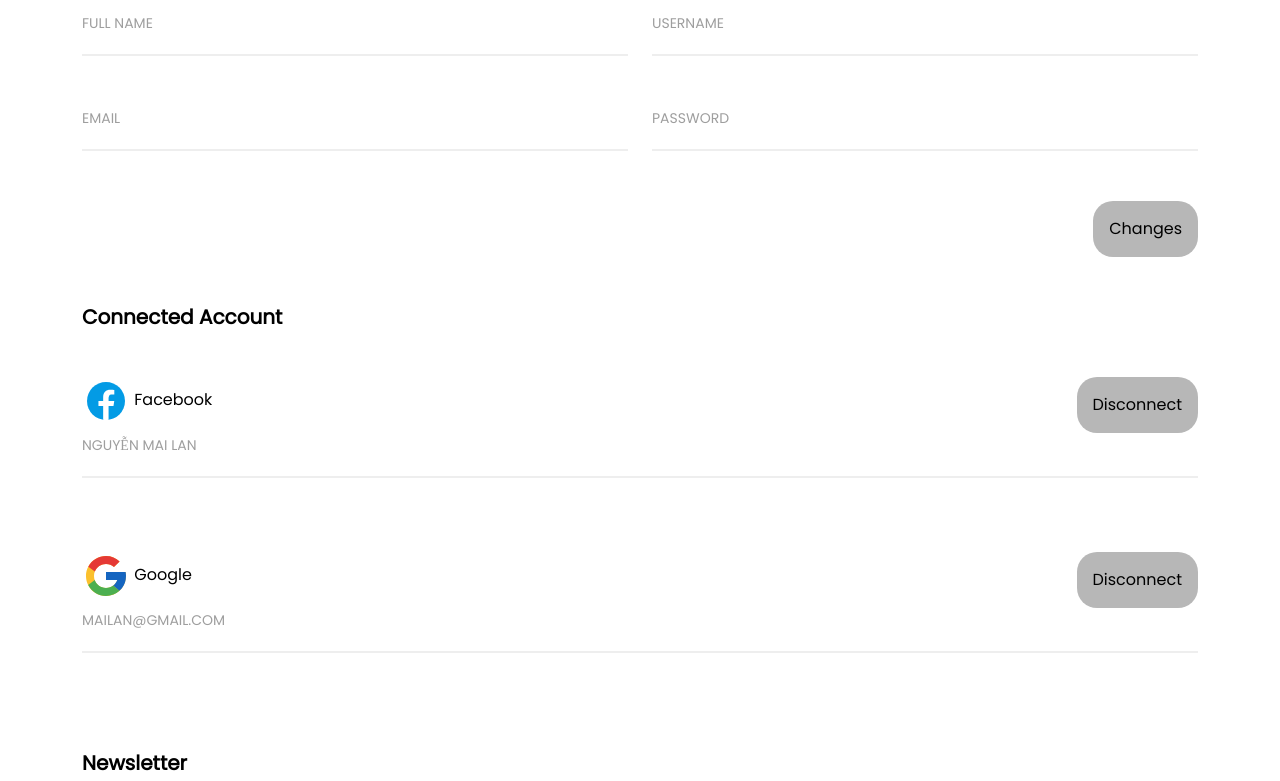
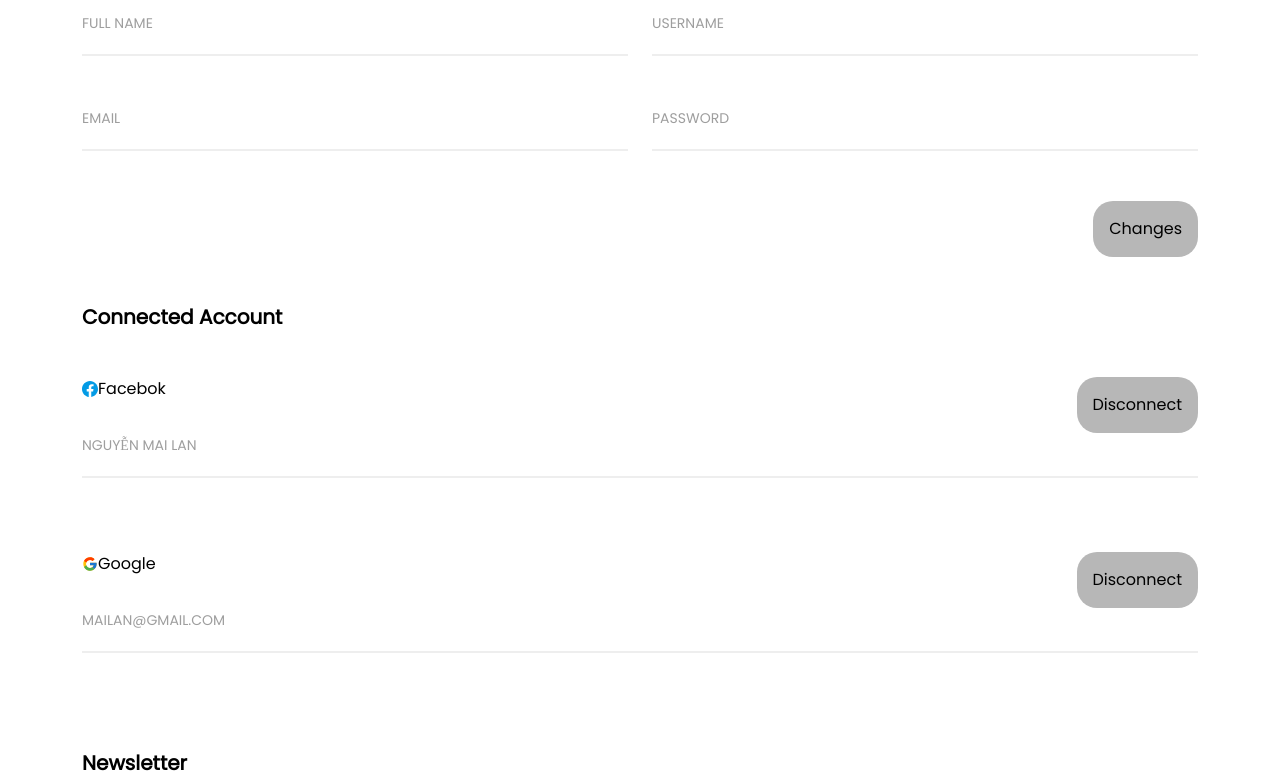
Before and after one commit to TITO-TRAINING/REACT, a React (Vite) app: page /profile in a window 1280 px wide. Shown: the part 503-1284 px from the top of the page. Built offline with nearby package versions, Linux system fonts and the light colour scheme.

Commit message:
update: icon in profile

```diff
--- a/src/dataMock/index.ts
+++ b/src/dataMock/index.ts
@@ -357,4 +357,5 @@ export default {
   dataCardDevelopers,
   dataLinhNav,
   dataFormInputProfile,
+  dataImgAbout,
 };
--- a/src/pages/Profile/index.tsx
+++ b/src/pages/Profile/index.tsx
@@ -1,5 +1,7 @@
 import React from 'react';
 // component
+import { FcGoogle } from 'react-icons/fc';
+import { BsFacebook } from 'react-icons/bs';
 import Button from '../../components/Button';
 import Line from '../../components/Line';
 import FormInput from '../../components/FormInput';
@@ -62,22 +64,8 @@ export default function Profile() {
               <div className="cube mb-4">
                 <div className="list-item row mb-4">
                   <span className="col-md-6 ">
-                    <svg
-                      xmlns="http://www.w3.org/2000/svg"
-                      viewBox="0 0 48 48"
-                      width="48px"
-                      height="48px"
-                    >
-                      <path
-                        fill="#039be5"
-                        d="M24 5A19 19 0 1 0 24 43A19 19 0 1 0 24 5Z"
-                      />
-                      <path
-                        fill="#fff"
-                        d="M26.572,29.036h4.917l0.772-4.995h-5.69v-2.73c0-2.075,0.678-3.915,2.619-3.915h3.119v-4.359c-0.548-0.074-1.707-0.236-3.897-0.236c-4.573,0-7.254,2.415-7.254,7.917v3.323h-4.701v4.995h4.701v13.729C22.089,42.905,23.032,43,24,43c0.875,0,1.729-0.08,2.572-0.194V29.036z"
-                      />
-                    </svg>{' '}
-                    Facebook
+                    <BsFacebook className="bs-facebook" />
+                    Facebok
                   </span>
                   <div className=" d-flex col-md-6 justify-content-end">
                     <Button
@@ -93,29 +81,7 @@ export default function Profile() {
               </div>
               <div className="list-item row ">
                 <span className="col-md-6">
-                  <svg
-                    xmlns="http://www.w3.org/2000/svg"
-                    viewBox="0 0 48 48"
-                    width="48px"
-                    height="48px"
-                  >
-                    <path
-                      fill="#FBC02D"
-                      d="M43.611,20.083H42V20H24v8h11.303c-1.649,4.657-6.08,8-11.303,8c-6.627,0-12-5.373-12-12 s5.373-12,12-12c3.059,0,5.842,1.154,7.961,3.039l5.657-5.657C34.046,6.053,29.268,4,24,4C12.955,4,4,12.955,4,24s8.955,20,20,20 s20-8.955,20-20C44,22.659,43.862,21.35,43.611,20.083z"
-                    />
-                    <path
-                      fill="#E53935"
-                      d="M6.306,14.691l6.571,4.819C14.655,15.108,18.961,12,24,12c3.059,0,5.842,1.154,7.961,3.039 l5.657-5.657C34.046,6.053,29.268,4,24,4C16.318,4,9.656,8.337,6.306,14.691z"
-                    />
-                    <path
-                      fill="#4CAF50"
-                      d="M24,44c5.166,0,9.86-1.977,13.409-5.192l-6.19-5.238C29.211,35.091,26.715,36,24,36 c-5.202,0-9.619-3.317-11.283-7.946l-6.522,5.025C9.505,39.556,16.227,44,24,44z"
-                    />
-                    <path
-                      fill="#1565C0"
-                      d="M43.611,20.083L43.595,20L42,20H24v8h11.303c-0.792,2.237-2.231,4.166-4.087,5.571 c0.001-0.001,0.002-0.001,0.003-0.002l6.19,5.238C36.971,39.205,44,34,44,24C44,22.659,43.862,21.35,43.611,20.083z"
-                    />
-                  </svg>{' '}
+                  <FcGoogle />
                   Google
                 </span>
                 <div className=" d-flex col-md-6 justify-content-end">
--- a/src/stylesheets/components/_index.scss
+++ b/src/stylesheets/components/_index.scss
@@ -18,3 +18,4 @@
 @forward 'login';
 @forward 'success';
 @forward 'line';
+@forward 'profile';
--- /dev/null
+++ b/src/stylesheets/components/_profile.scss
@@ -0,0 +1,3 @@
+.bs-facebook {
+  color: #039be5;
+}
```
